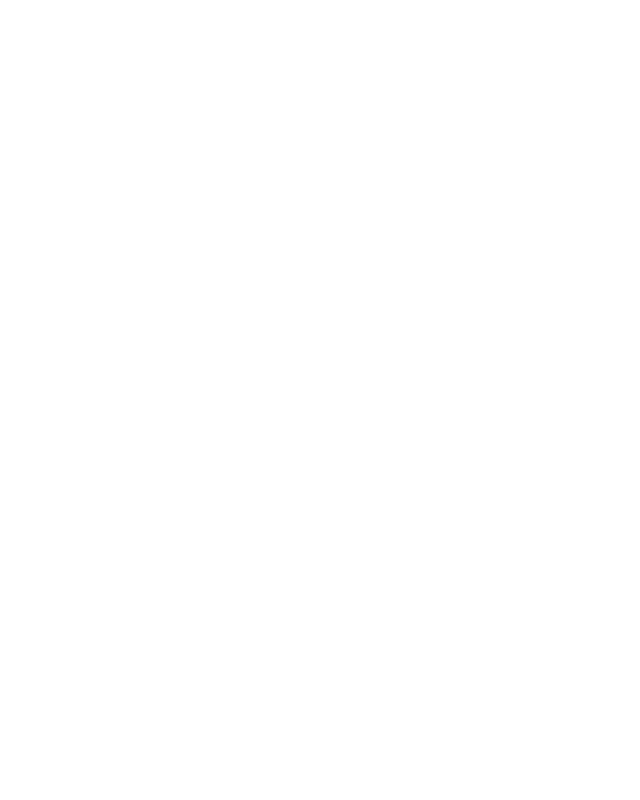
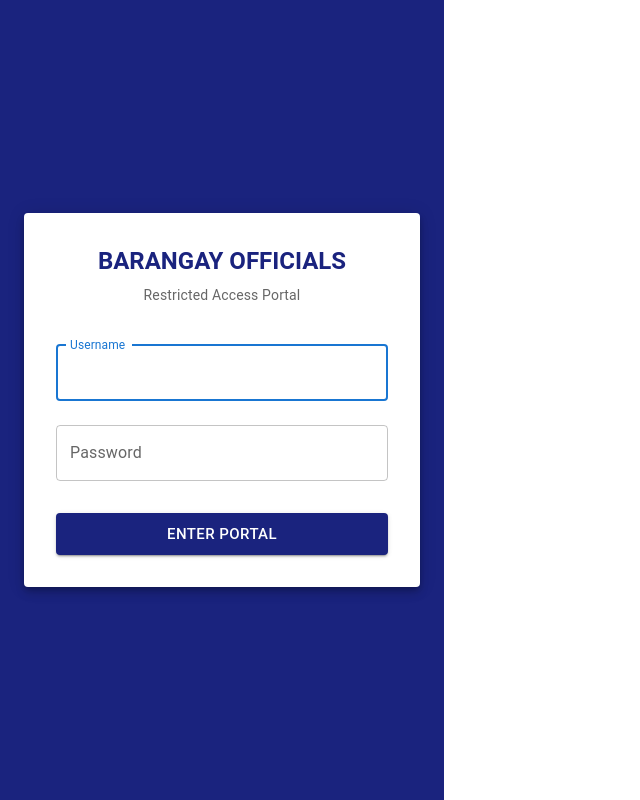
Before and after one commit to AetherrAkuma/brgymalaya_e-serbisyo, a React (Vite) app in the folder client/: page /admin/login in a window 1280 px wide. Before the commit this address had no page. Shown: the whole page, without its empty margins (0-640 px from the left). Built offline with nearby package versions, Linux system fonts and the light colour scheme.

Commit message:
modified the admin login with separate endpoint

```diff
--- a/client/src/App.jsx
+++ b/client/src/App.jsx
@@ -8,6 +8,7 @@
 import Home from './pages/Home';
 import ProtectedRoute from './components/ProtectedRoute';
 import TransactionHistory from './pages/TransactionHistory';
+import AdminLogin from './pages/admin/AdminLogin';
 
 function App() {
   return (
@@ -36,7 +37,9 @@
 
         </Route>
 
-
+        {/* === ADMIN LOGIN ROUTE === */}
+        <Route path="/admin/login" element={<AdminLogin />} />
+        <Route path="/admin/dashboard" element={<div><h1>Admin Dashboard (Coming Soon)</h1></div>} />
 
       </Routes>
     </BrowserRouter>
--- /dev/null
+++ b/client/src/pages/admin/AdminLogin.jsx
@@ -0,0 +1,92 @@
+import { useState } from 'react';
+import axios from 'axios';
+import { Container, Paper, TextField, Button, Typography, Alert, Box } from '@mui/material';
+import { useNavigate } from 'react-router-dom';
+
+const AdminLogin = () => {
+    const navigate = useNavigate();
+    const [credentials, setCredentials] = useState({ username: '', password: '' });
+    const [error, setError] = useState('');
+
+    const handleChange = (e) => {
+        setCredentials({ ...credentials, [e.target.name]: e.target.value });
+    };
+
+    const handleLogin = async (e) => {
+        e.preventDefault();
+        setError('');
+
+        try {
+            // Hit the distinct Admin API
+            const res = await axios.post(`${import.meta.env.VITE_API_BASE_URL}/admin/auth/login`, credentials);
+
+            if (res.data.success) {
+                // Store token (we can call it 'admin_token' to distinguish from residents)
+                localStorage.setItem('token', res.data.token);
+                localStorage.setItem('user_role', res.data.user.role); // Save role for UI logic
+
+                alert(`Welcome back, ${res.data.user.role}!`);
+                navigate('/admin/dashboard');
+            }
+        } catch (err) {
+            console.error(err);
+            setError("Access Denied. Invalid Credentials.");
+        }
+    };
+
+    return (
+        <Box sx={{
+            height: '100vh',
+            display: 'flex',
+            alignItems: 'center',
+            justifyContent: 'center',
+            backgroundColor: '#1a237e' // Dark Blue background for "Official" feel
+        }}>
+            <Container maxWidth="xs">
+                <Paper elevation={6} sx={{ p: 4, textAlign: 'center' }}>
+                    <Typography variant="h5" sx={{ color: '#1a237e', fontWeight: 'bold', mb: 1 }}>
+                        BARANGAY OFFICIALS
+                    </Typography>
+                    <Typography variant="body2" color="textSecondary" sx={{ mb: 3 }}>
+                        Restricted Access Portal
+                    </Typography>
+
+                    {error && <Alert severity="error" sx={{ mb: 2 }}>{error}</Alert>}
+
+                    <form onSubmit={handleLogin}>
+                        <TextField
+                            fullWidth
+                            label="Username"
+                            name="username"
+                            variant="outlined"
+                            margin="normal"
+                            onChange={handleChange}
+                            autoFocus
+                        />
+                        <TextField
+                            fullWidth
+                            label="Password"
+                            name="password"
+                            type="password"
+                            variant="outlined"
+                            margin="normal"
+                            onChange={handleChange}
+                        />
+
+                        <Button
+                            type="submit"
+                            fullWidth
+                            variant="contained"
+                            size="large"
+                            sx={{ mt: 3, backgroundColor: '#1a237e' }}
+                        >
+                            Enter Portal
+                        </Button>
+                    </form>
+                </Paper>
+            </Container>
+        </Box>
+    );
+};
+
+export default AdminLogin;
```
